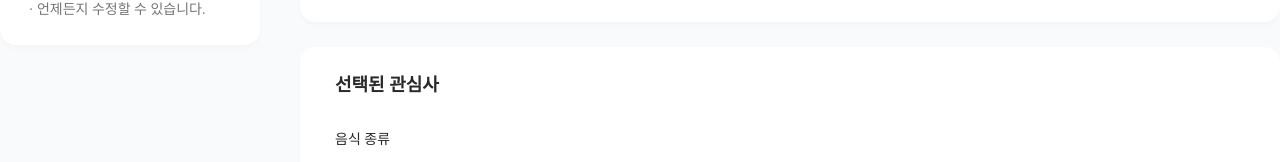
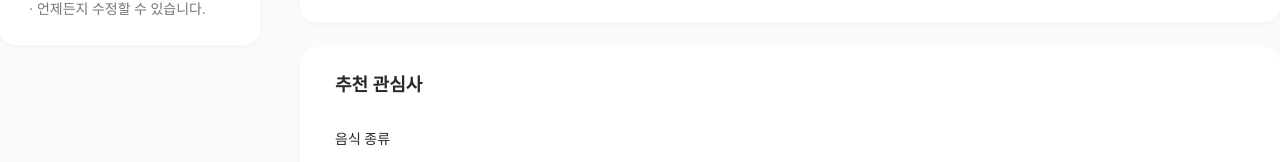
Before and after one commit to devdorong/BaB, a React (Vite) app: page /member/profile/interest in a window 1280 px wide. Shown: the part 285-447 px from the top of the page. Built offline with nearby package versions, Linux system fonts and the light colour scheme; no server answers; a web font is replaced by a local one.

Commit message:
[docs] 확인

```diff
--- a/src/pages/member/profiles/InterestPage.tsx
+++ b/src/pages/member/profiles/InterestPage.tsx
@@ -79,7 +79,7 @@ function InterestPage() {
               <section className="inline-flex w-full px-[35px] py-[25px] flex-col justify-center bg-white rounded-[16px] shadow-[0_4px_4px_rgba(0,0,0,0.02)]">
                 <div className="flex flex-col gap-[30px]">
                   <div className="flex justify-between items-center">
-                    <h2 className="text-babgray-900 text-[18px] font-bold">선택된 관심사</h2>
+                    <h2 className="text-babgray-900 text-[18px] font-bold">추천 관심사</h2>
                   </div>
                   <div className="flex flex-col gap-[15px]">
                     <p className="text-[14px] text-babgray-900">음식 종류</p>
```
